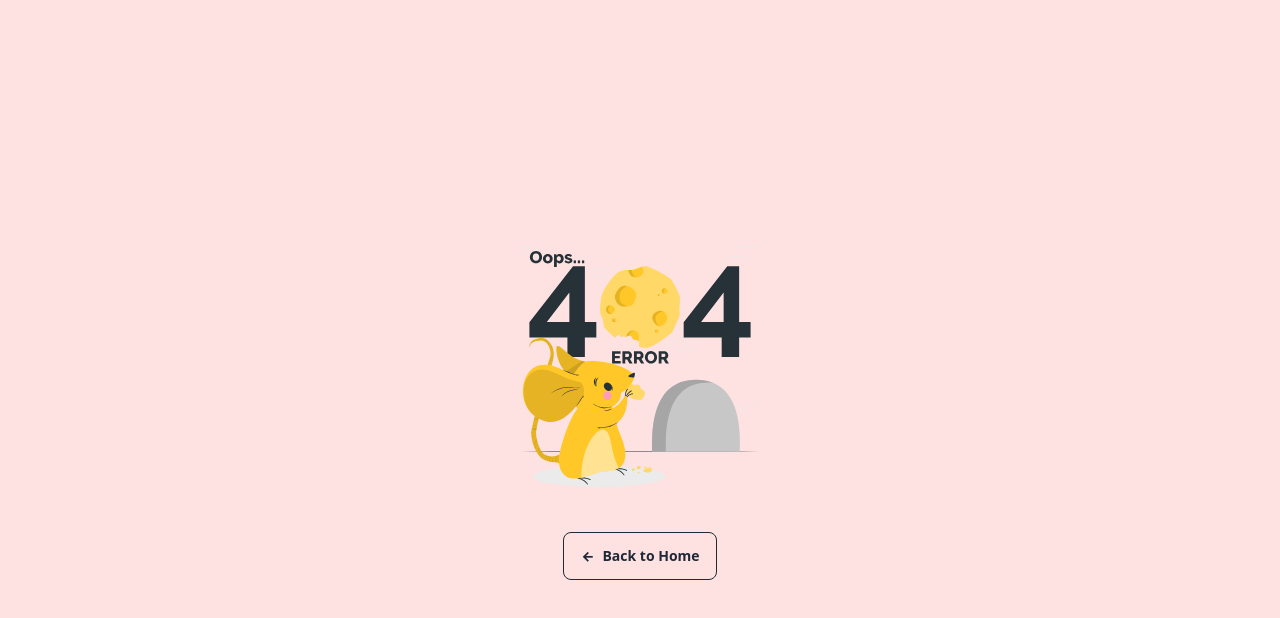
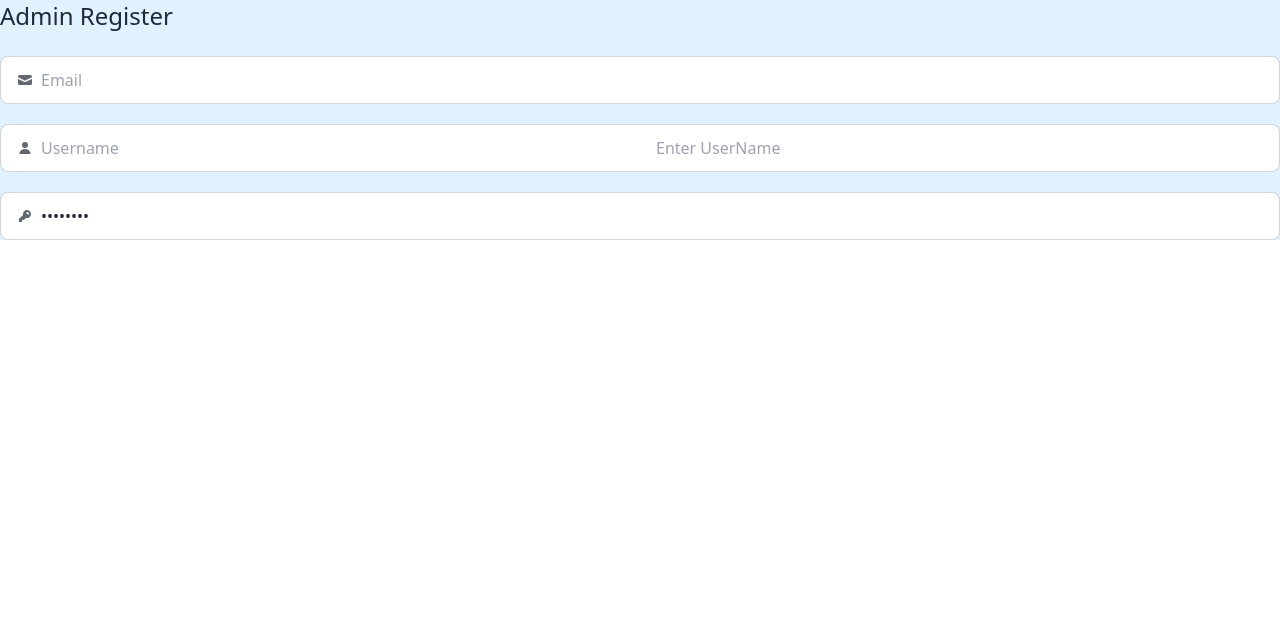
Before and after one commit to it27427/school-management-system, a React (Vite) app in the folder views/: page /admin-register in a window 1280 px wide. Shown: the top 618 px of the page. Built offline with nearby package versions, Linux system fonts and the light colour scheme.

Commit message:
AdminRegister Added in App

```diff
--- a/views/src/App.jsx
+++ b/views/src/App.jsx
@@ -5,6 +5,7 @@ import HomePage from '@/pages/HomePage';
 
 /* AUTHENTICATIONS */
 import AdminLogin from '@/pages/Auth/AdminLogin';
+import AdminRegister from '@/pages/Auth/AdminRegister';
 import StudentLogin from '@/pages/Auth/StudentLogin';
 import TeacherLogin from '@/pages/Auth/TeacherLogin';
 
@@ -20,6 +21,7 @@ const App = () => {
 
         {/* AUTHENTICATION-PAGES */}
         <Route path='/admin-login' element={<AdminLogin />} />
+        <Route path='/admin-register' element={<AdminRegister />} />
         <Route path='/student-login' element={<StudentLogin />} />
         <Route path='/teacher-login' element={<TeacherLogin />} />
 
```
